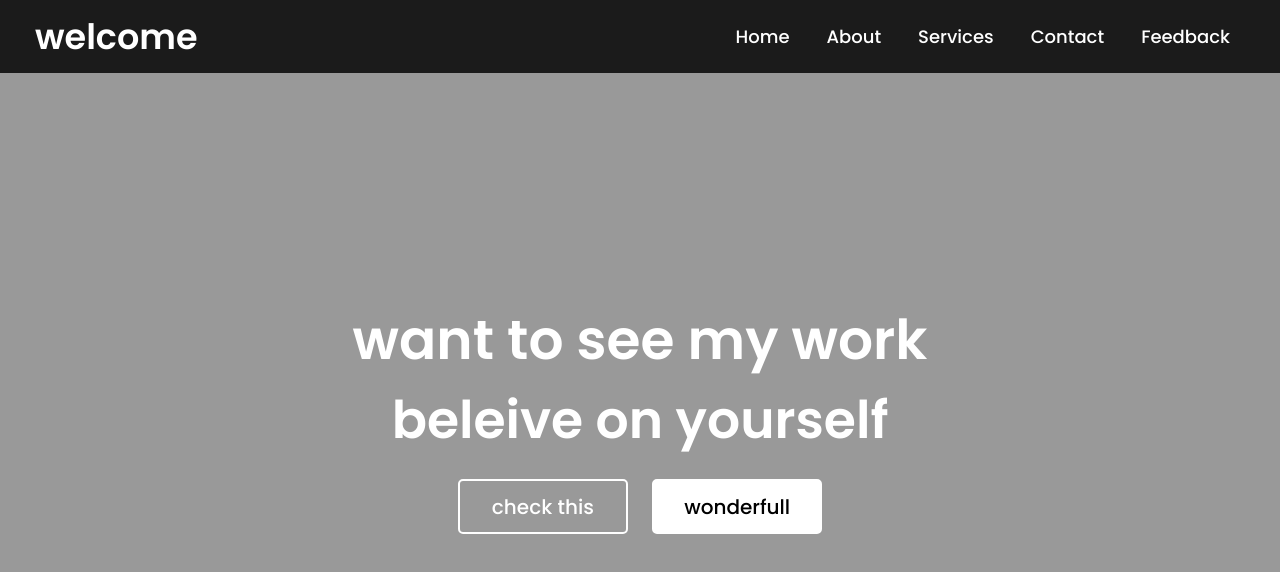
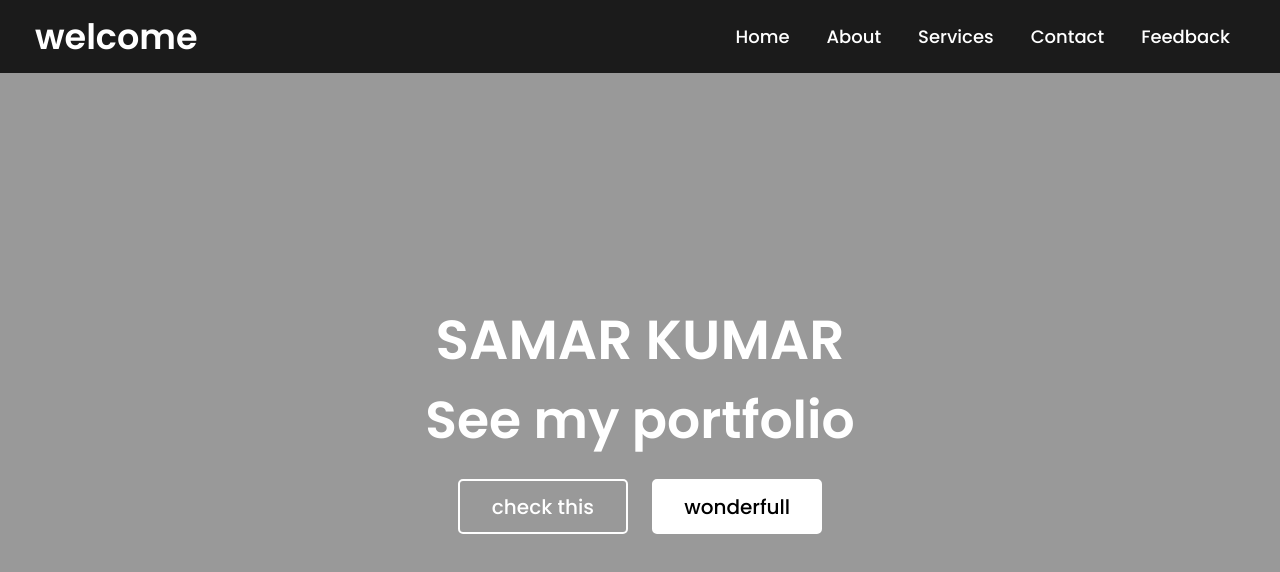
Before and after one commit to Samarupes/assignmentno1.github.io, a plain HTML site: page index.html in a window 1280 px wide. Drawn offline with Linux system fonts and the light colour scheme.

Commit message:
Update index.html

```diff
--- a/index.html
+++ b/index.html
@@ -24,8 +24,8 @@
   </nav>
   <div class="img"></div>
   <div class="center">
-    <div class="title">want to see my work</div>
-    <div class="sub_title">beleive on yourself</div>
+    <div class="title">SAMAR KUMAR</div>
+    <div class="sub_title">See my portfolio</div>
     <div class="btns">
       <button>check this</button>
       <button>wonderfull</button>
```
